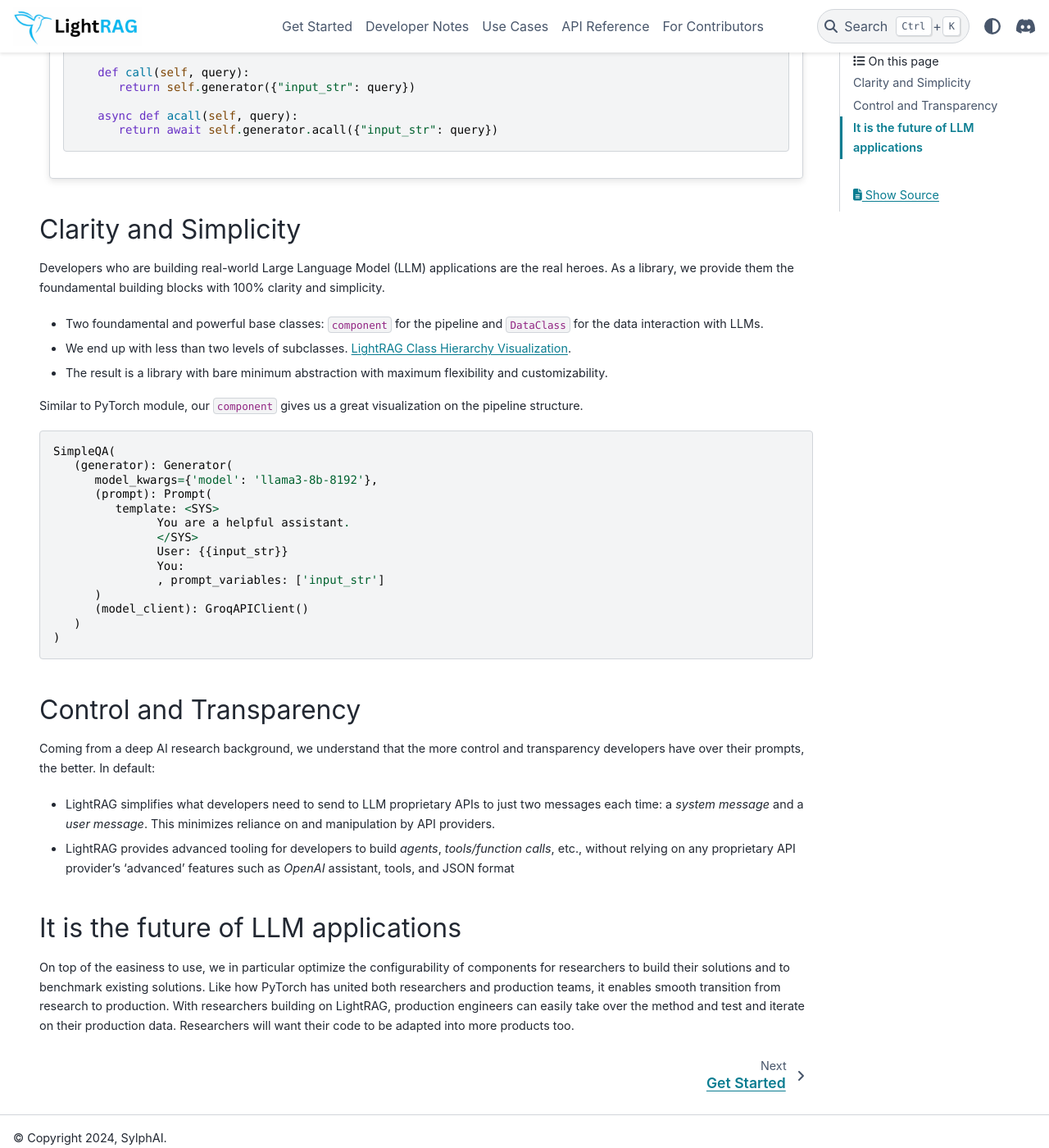
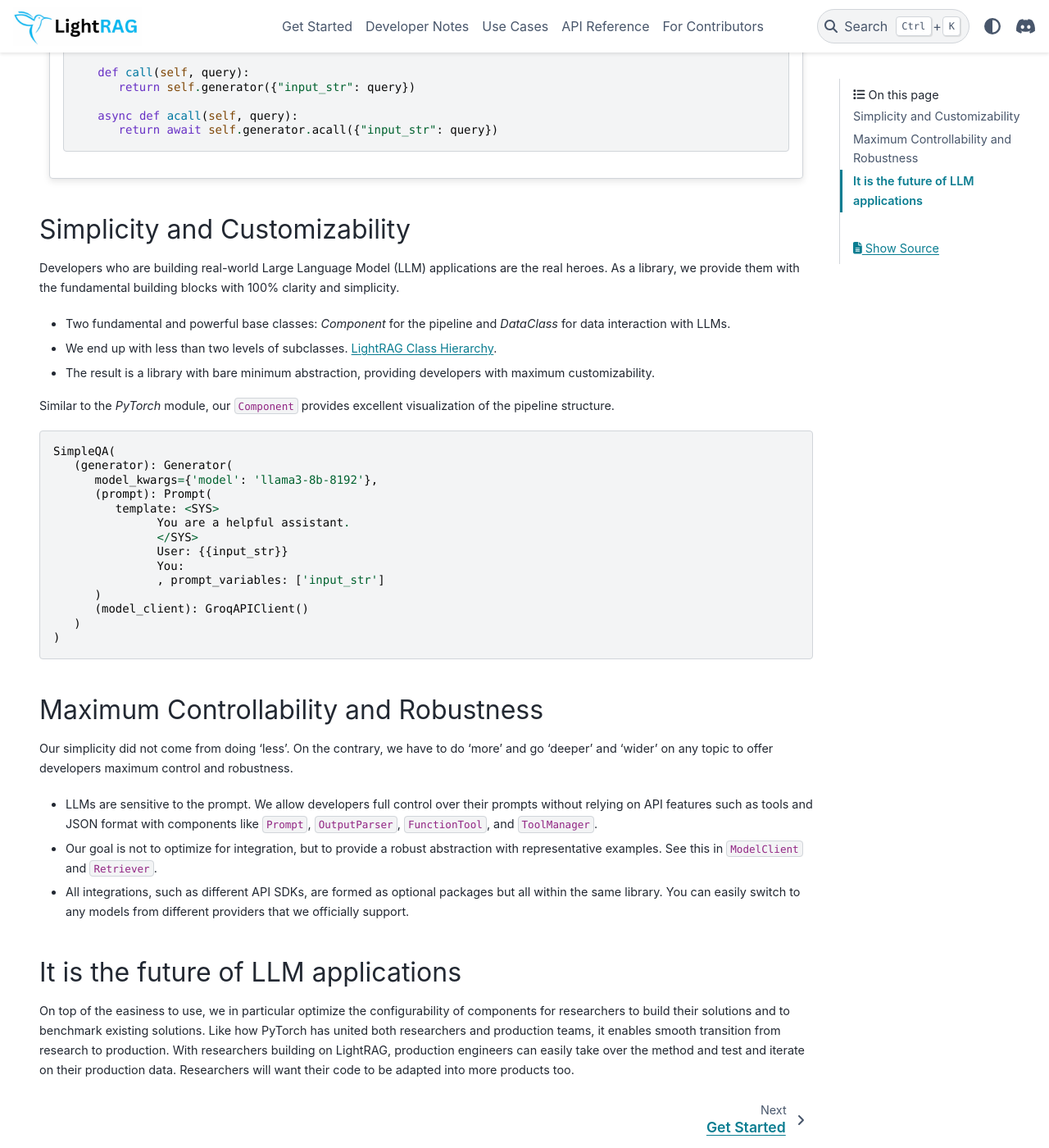
Before and after one commit to SylphAI-Inc/AdalFlow, a Sphinx documentation site: the page built from docs/source/index.rst, in a window 1280 px wide and 1400 px high, scrolled down 1050 px. Shown: the whole window at 82% size. Built offline with Sphinx 7.4.7 and the PyData theme 0.15.4, drawn with Linux system fonts in a browser that asks for light colours; pages that are not in the unit, such as notebooks, are missing from menus; some of the changed text lies outside the part shown.

Commit message:
fix the grammar errors on intro page

```diff
--- a/docs/source/_static/class_hierarchy.html
+++ b/docs/source/_static/class_hierarchy.html
@@ -33,7 +33,7 @@
 
              #mynetwork {
                  width: 100%;
-                 height: 750px;
+                 height: 1000px;
                  background-color: #ffffff;
                  border: 1px solid lightgray;
                  position: relative;
--- a/docs/source/conf.py
+++ b/docs/source/conf.py
@@ -25,8 +25,8 @@ sys.path.insert(0, os.path.abspath("../../lightrag"))
 # -- Project information -----------------------------------------------------
 
 project = "LightRAG"
-copyright = "2024, SylphAI"
-author = "SylphAI"
+copyright = "2024, SylphAI, Inc"
+author = "SylphAI, Inc"
 
 
 # -- General configuration ---------------------------------------------------
--- a/docs/source/developer_notes/class_hierarchy.rst
+++ b/docs/source/developer_notes/class_hierarchy.rst
@@ -1,4 +1,4 @@
-LightRAG Class Hierarchy Visualization
+LightRAG Class Hierarchy
 =============================
 
 .. raw:: html
--- a/docs/source/index.rst
+++ b/docs/source/index.rst
@@ -2,9 +2,9 @@
 Introduction
 =======================
 
+LightRAG is the `PyTorch` library for building large language model (LLM) applications. We help developers with both building and optimizing `Retriever`-`Agent`-`Generator` (RAG) pipelines.
+It is light, modular, and robust.
 
-LightRAG is the "PyTorch" library for building large langage model(LLM) applications. We help developers on both building and optimimizing `Retriever`-`Agent`-`Generator` (RAG) pipelines.
-It is light, modular, and robust.
 
 
 .. grid:: 1
@@ -70,25 +70,24 @@ It is light, modular, and robust.
 
 
 
-Clarity and Simplicity
+Simplicity and Customizability
 ~~~~~~~~~~~~~~~~~~~~~~~~~~~~~~
 
 Developers who are building real-world Large Language Model (LLM) applications are the real heroes.
-As a library, we provide them the foundamental building blocks with 100% clarity and simplicity.
+As a library, we provide them with the fundamental building blocks with 100% clarity and simplicity.
 
+- Two fundamental and powerful base classes: `Component` for the pipeline and `DataClass` for data interaction with LLMs.
+- We end up with less than two levels of subclasses. :doc:`developer_notes/class_hierarchy`.
+- The result is a library with bare minimum abstraction, providing developers with maximum customizability.
+
+.. - We use 10X less code than other libraries to achieve 10X more robustness and flexibility.
+
+.. - `Class Hierarchy Visualization <developer_notes/class_hierarchy.html>`_
 .. We support them with require **Maximum Flexibility and Customizability**:
 
 .. Each developer has unique data needs to build their own models/components, experiment with In-context Learning (ICL) or model finetuning, and deploy the LLM applications to production. This means the library must provide fundamental lower-level building blocks and strive for clarity and simplicity:
 
-- Two foundamental and powerful base classes: ``component`` for the pipeline and ``DataClass`` for the data interaction with LLMs.
-- We end up with less than two levels of subclasses. :doc:`developer_notes/class_hierarchy`.
-- The result is a library with bare minimum abstraction with maximum flexibility and customizability.
-
-.. - We use 10X less code than other libraries to achieve 10X more robustness and flexibility.
-
-.. - `Class Hierarchy Visualization <developer_notes/class_hierarchy.html>`_
-
-Similar to PyTorch module, our ``component`` gives us a great visualization on the pipeline structure.
+Similar to the `PyTorch` module, our ``Component`` provides excellent visualization of the pipeline structure.
 
 .. code-block::
 
@@ -107,13 +106,22 @@ Similar to PyTorch module, our ``component`` gives us a great visualization on t
       )
    )
 
-Control and Transparency
-~~~~~~~~~~~~~~~~~~~~~~~~~~~~~~
+Maximum Controllability and Robustness
+~~~~~~~~~~~~~~~~~~~~~~~~~~~~~~~~~~~~~~~~~~~
+Our simplicity did not come from doing 'less'.
+On the contrary, we have to do 'more' and go 'deeper' and 'wider' on any topic to offer developers maximum control and robustness.
 
-Coming from a deep AI research background, we understand that the more control and transparency developers have over their prompts, the better. In default:
+- LLMs are sensitive to the prompt. We allow developers full control over their prompts without relying on API features such as tools and JSON format with components like ``Prompt``, ``OutputParser``, ``FunctionTool``, and ``ToolManager``.
+- Our goal is not to optimize for integration, but to provide a robust abstraction with representative examples. See this in ``ModelClient`` and ``Retriever``.
+- All integrations, such as different API SDKs, are formed as optional packages but all within the same library. You can easily switch to any models from different providers that we officially support.
 
-- LightRAG simplifies what developers need to send to LLM proprietary APIs to just two messages each time: a `system message` and a `user message`. This minimizes reliance on and manipulation by API providers.
-- LightRAG provides advanced tooling for developers to build `agents`, `tools/function calls`, etc., without relying on any proprietary API provider's 'advanced' features such as `OpenAI` assistant, tools, and JSON format
+
+
+.. Coming from a deep AI research background, we understand that the more control and transparency developers have over their prompts, the better. In default:
+
+.. - LightRAG simplifies what developers need to send to LLM proprietary APIs to just two messages each time: a `system message` and a `user message`. This minimizes reliance on and manipulation by API providers.
+
+.. - LightRAG provides advanced tooling for developers to build `agents`, `tools/function calls`, etc., without relying on any proprietary API provider's 'advanced' features such as `OpenAI` assistant, tools, and JSON format
 
 It is the future of LLM applications
 ~~~~~~~~~~~~~~~~~~~~~~~~~~~~~~~~~~~~~~
```
